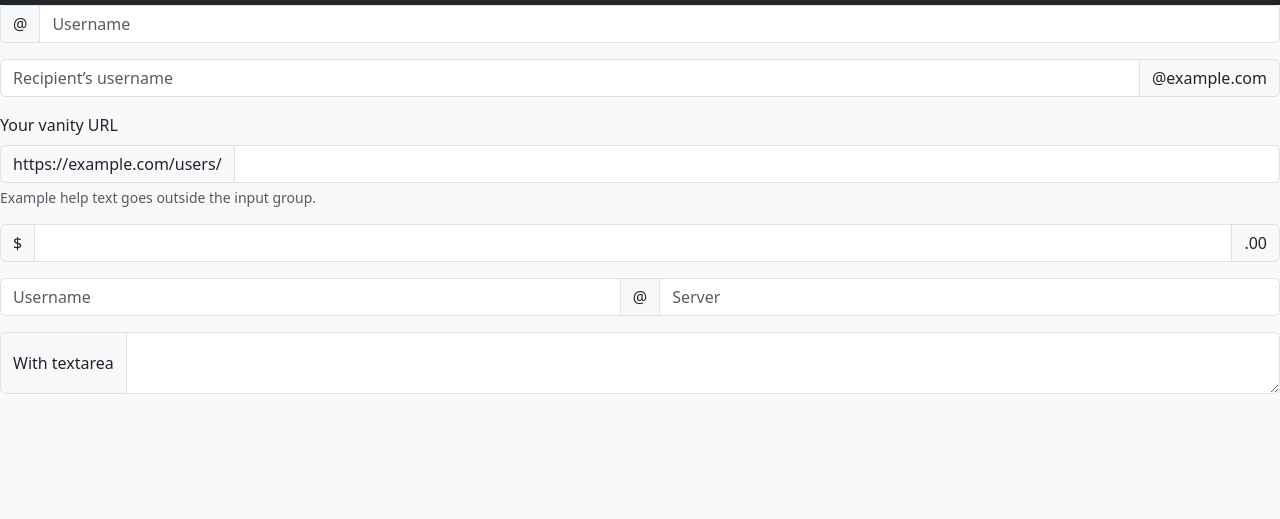
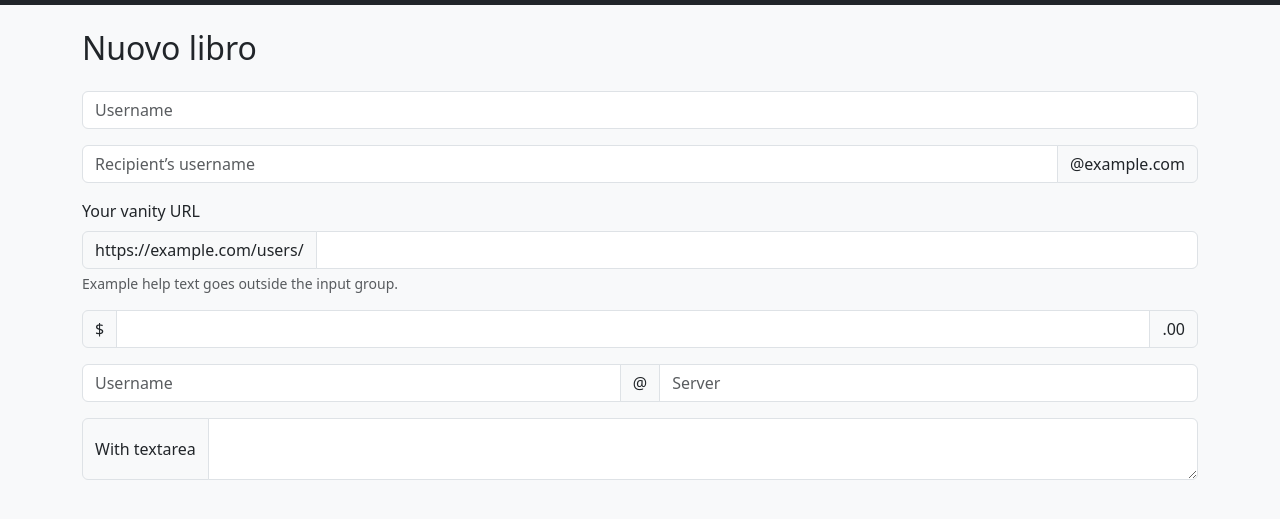
Before and after one commit to gabrielebonucci/html-css-bootstrap-dashboard, a plain HTML site: page form.html in a window 1280 px wide. Shown: the part 81-600 px from the top of the page. Drawn offline with nearby package versions, Linux system fonts and the light colour scheme.

Commit message:
inserito collegamento alla pagina principale

```diff
--- a/form.html
+++ b/form.html
@@ -22,7 +22,7 @@
     <header>
         <nav class="navbar navbar-expand-lg bg-dark navbar-dark">
             <div class="container-fluid">
-                <a class="navbar-brand" href="#">
+                <a class="navbar-brand" href="index.html">
                     <img src="img/duck.png" alt="logo" width="60" height="60">
                 </a>
                 <button class="navbar-toggler" type="button" data-bs-toggle="collapse"
@@ -55,15 +55,20 @@
         </nav>
     </header>
     <main>
+
+        <div class="container">
+            <div class="d-flex justify-content-between mt-4">
+                <h1 class="fs-2 mb-4">Nuovo libro</h1>
+            </div>
+
             <div class="input-group mb-3">
-            <span class="input-group-text" id="basic-addon1">@</span>
                 <input type="text" class="form-control" placeholder="Username" aria-label="Username"
                     aria-describedby="basic-addon1">
             </div>
 
             <div class="input-group mb-3">
-            <input type="text" class="form-control" placeholder="Recipient’s username" aria-label="Recipient’s username"
-                aria-describedby="basic-addon2">
+                <input type="text" class="form-control" placeholder="Recipient’s username"
+                    aria-label="Recipient’s username" aria-describedby="basic-addon2">
                 <span class="input-group-text" id="basic-addon2">@example.com</span>
             </div>
 
@@ -92,6 +97,7 @@
                 <span class="input-group-text">With textarea</span>
                 <textarea class="form-control" aria-label="With textarea"></textarea>
             </div>
+        </div>
     </main>
 </body>
 
```
Lines whose indentation alone changed are shown as unchanged.
